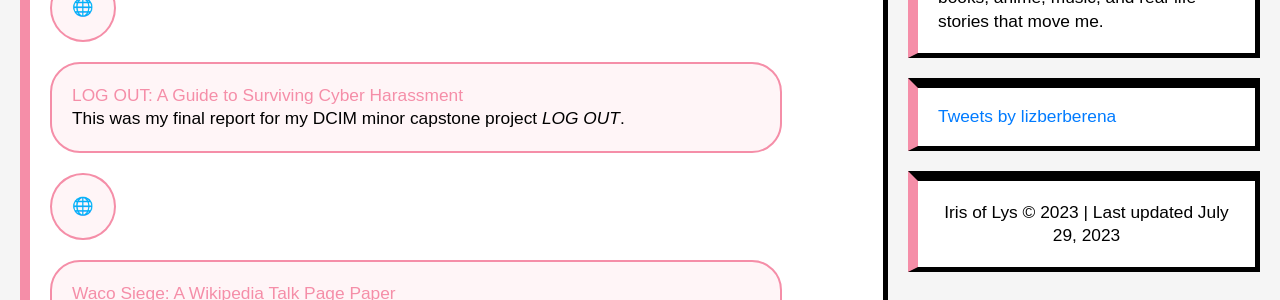
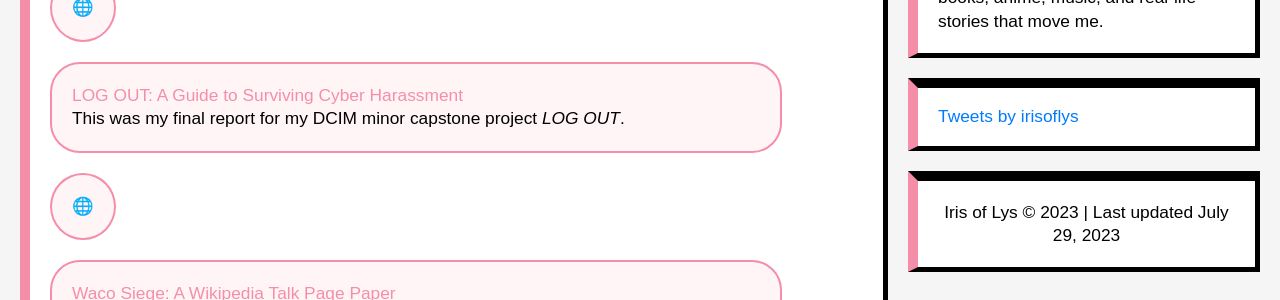
Before and after one commit to liz-lorena/pink-box, a Jekyll site: the page built from index.html, in a window 1280 px wide. Shown: the part 381-681 px from the top of the page. Built offline with Jekyll 4.4.1, drawn with Linux system fonts in a browser that asks for light colours; nearby versions of some CDN libraries; the list of posts is cut into pages by our own code; comment, search, counter and statistics services are not loaded.

Commit message:
Update twitter.html

```diff
--- a/_includes/twitter.html
+++ b/_includes/twitter.html
@@ -1,5 +1,5 @@
 <div class="widget">
 
-	<a class="twitter-timeline" data-height="500" href="https://twitter.com/lizberberena?ref_src=twsrc%5Etfw">Tweets by lizberberena</a> <script async src="https://platform.twitter.com/widgets.js" charset="utf-8"></script>
+	<a class="twitter-timeline" data-height="500" href="https://twitter.com/irisoflys?ref_src=twsrc%5Etfw">Tweets by irisoflys</a> <script async src="https://platform.twitter.com/widgets.js" charset="utf-8"></script>
 
 </div>
```
